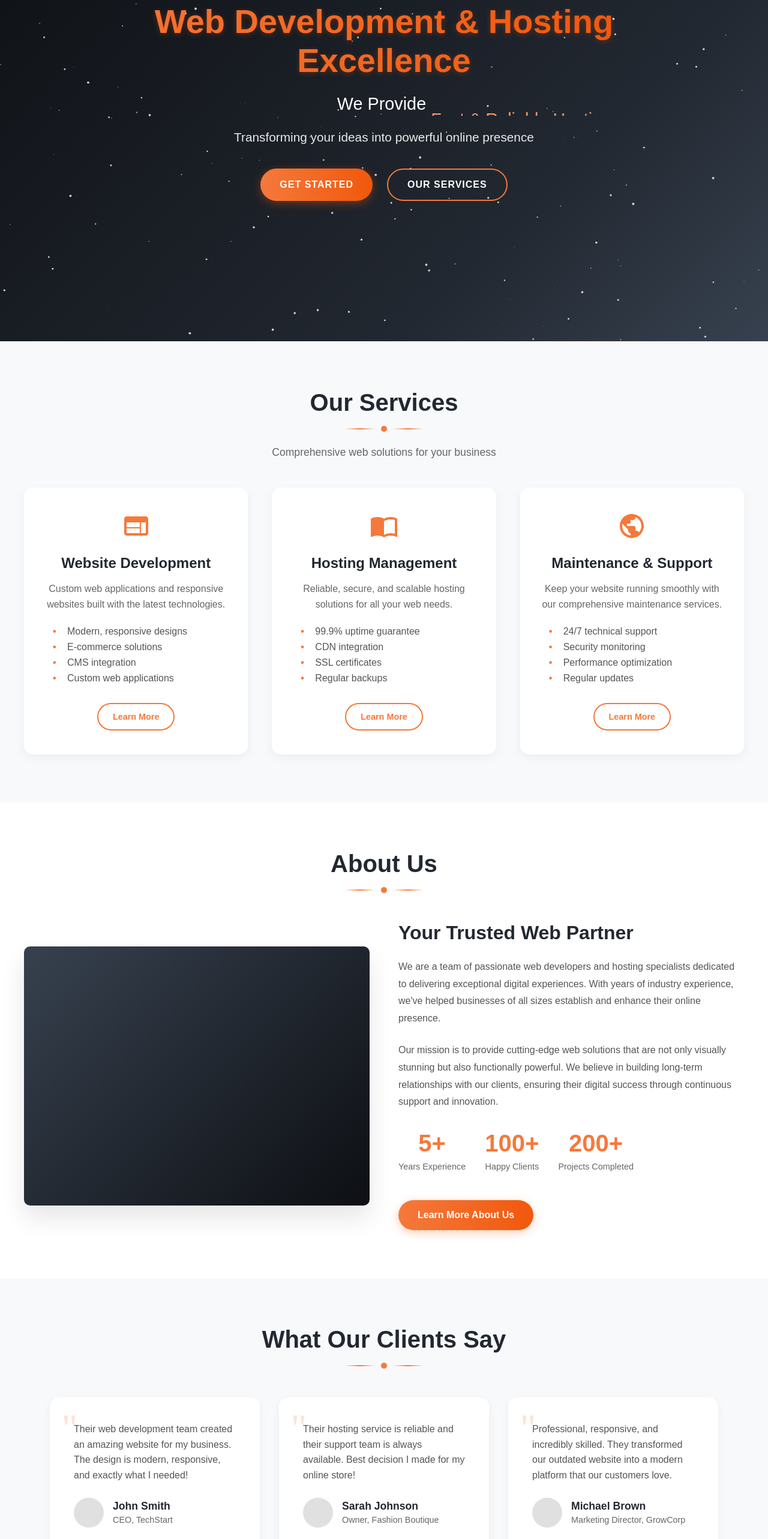
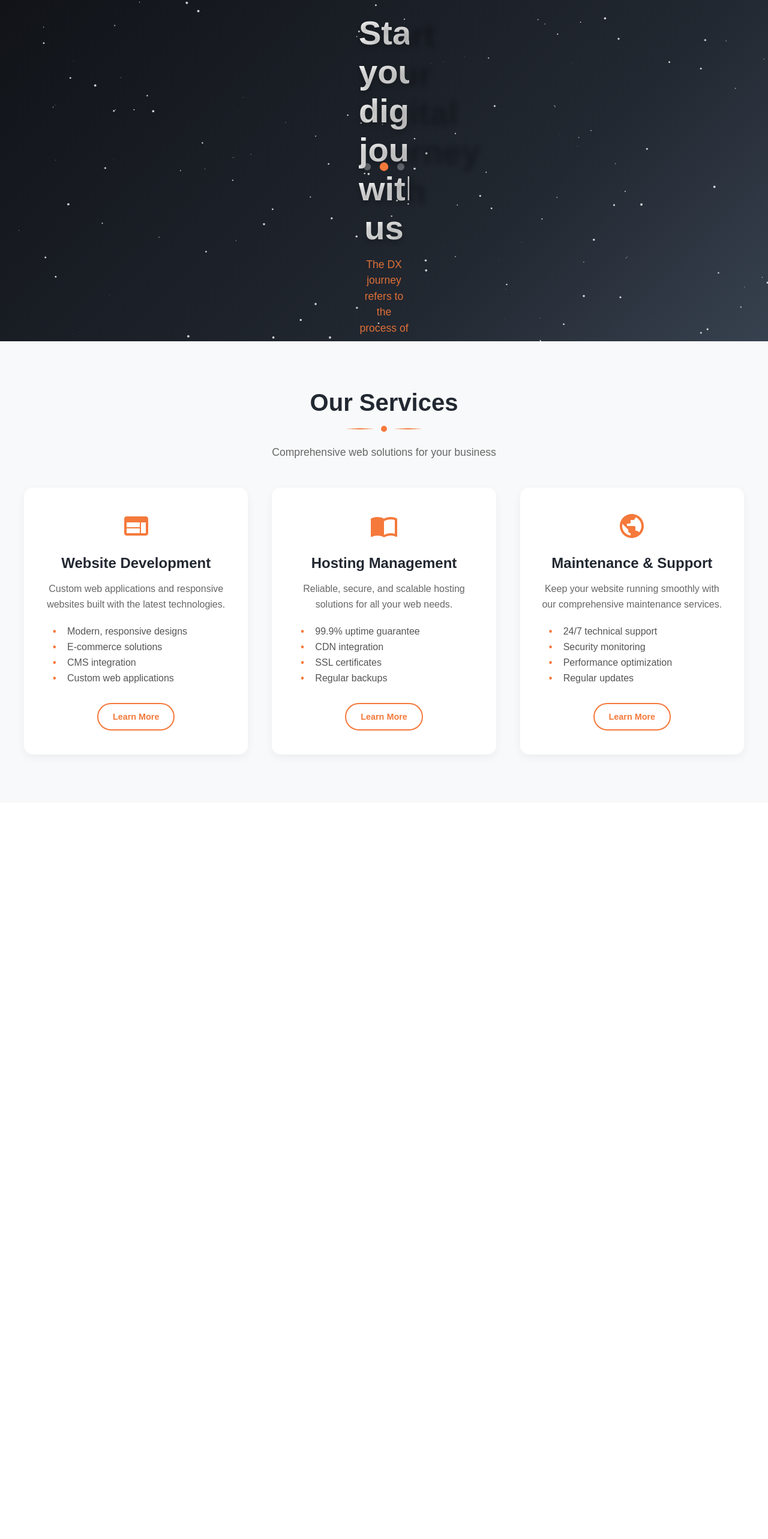
Before and after one commit to SandaruKonara/Taruga, a React (Create React App) app: page / in a window 1280 px wide. Shown: the part 231-2797 px from the top of the page at 60% size. After the commit the page ends 1569 px from the top, so only its background shows below. Built offline with nearby package versions, Linux system fonts and the light colour scheme.

Commit message:
improve css

```diff
--- a/src/pages/Home.css
+++ b/src/pages/Home.css
@@ -20,6 +20,7 @@ body {
 .hero-section {
   position: relative;
   height: 100vh;
+  min-height: 600px;
   display: flex;
   flex-direction: column;
   justify-content: center;
@@ -45,111 +46,115 @@ body {
   z-index: 2;
   max-width: 900px;
   padding: 2rem;
+  text-align: center;
+  color: white;
+}
+
+.hero-slides-container {
+  position: relative;
+  height: 220px;
+  margin-bottom: 30px;
+}
+
+.hero-slide {
+  position: absolute;
+  top: 0;
+  left: 0;
+  width: 100%;
+  opacity: 0;
+  transform: translateY(30px);
+  transition: opacity 0.8s ease, transform 0.8s ease;
+  pointer-events: none;
+}
+
+.hero-slide.active {
+  opacity: 1;
+  transform: translateY(0);
+  pointer-events: auto;
 }
 
 .title {
   font-size: 3.5rem;
   font-weight: 700;
-  margin-bottom: 1.5rem;
-  animation: fadeInDown 1s ease-out;
-  background: linear-gradient(to right, #F5793B, #F1580C);
+  margin-bottom: 1rem;
+  background: linear-gradient(90deg, #ffffff, #e0e0e0);
   -webkit-background-clip: text;
   -webkit-text-fill-color: transparent;
-  text-shadow: 0 2px 10px rgba(241, 88, 12, 0.3);
-}
-
-.rotating-text-container {
-  font-size: 1.8rem;
-  margin-bottom: 1.5rem;
-  height: 2.2rem;
-  font-weight: 500;
-  overflow: hidden;
-}
-
-.rotating-text {
-  display: inline-block;
-  position: relative;
-  color: #F79A6B;
-}
-
-.rotating-text span {
-  position: absolute;
-  top: 0;
-  left: 0;
-  width: 100%;
-  opacity: 0;
-  animation: rotateWords 15s linear infinite;
-  transform: translateY(20px);
-  white-space: nowrap;
-}
-
-@keyframes rotateWords {
-  0%, 5%, 15% {
-    opacity: 0;
-    transform: translateY(20px);
-  }
-  20%, 35% {
-    opacity: 1;
-    transform: translateY(0);
-  }
-  40%, 100% {
-    opacity: 0;
-    transform: translateY(-20px);
-  }
+  text-shadow: 0 4px 10px rgba(0, 0, 0, 0.3);
 }
 
 .subtitle {
-  font-size: 1.3rem;
-  margin-bottom: 2.5rem;
+  font-size: 1.1rem;
+  line-height: 1.5;
+  max-width: 700px;
+  margin: 0 auto 2rem;
   opacity: 0.9;
-  animation: fadeInUp 1s ease-out;
-  font-weight: 300;
-  max-width: 600px;
-  margin-left: auto;
-  margin-right: auto;
+}
+
+.slide-indicators {
+  display: flex;
+  justify-content: center;
+  margin-bottom: 2rem;
+}
+
+.slide-indicator {
+  width: 12px;
+  height: 12px;
+  border-radius: 50%;
+  background-color: rgba(255, 255, 255, 0.3);
+  border: none;
+  margin: 0 8px;
+  cursor: pointer;
+  transition: background-color 0.3s ease, transform 0.3s ease;
+}
+
+.slide-indicator:hover {
+  background-color: rgba(255, 255, 255, 0.5);
+}
+
+.slide-indicator.active {
+  background-color: #F5793B;
+  transform: scale(1.2);
 }
 
 .cta-buttons {
   display: flex;
-  gap: 1.5rem;
   justify-content: center;
-  animation: fadeIn 1.5s ease-out;
+  gap: 16px;
 }
 
 .cta-button {
-  padding: 1rem 2rem;
+  padding: 14px 28px;
   font-size: 1rem;
-  border: none;
+  font-weight: 600;
   border-radius: 30px;
   cursor: pointer;
-  font-weight: 600;
-  transition: transform 0.3s ease, box-shadow 0.3s ease, background-color 0.3s ease;
+  transition: all 0.3s ease;
   text-transform: uppercase;
   letter-spacing: 1px;
+  box-shadow: 0 4px 10px rgba(0, 0, 0, 0.2);
 }
 
 .cta-button.primary {
-  background: linear-gradient(to right, #F5793B, #F1580C);
+  background: linear-gradient(135deg, #F5793B, #e55b27);
   color: white;
-  box-shadow: 0 4px 15px rgba(241, 88, 12, 0.4);
+  border: none;
+}
+
+.cta-button.primary:hover {
+  transform: translateY(-3px);
+  box-shadow: 0 8px 15px rgba(0, 0, 0, 0.3);
 }
 
 .cta-button.secondary {
   background: transparent;
   color: white;
-  border: 2px solid #F5793B;
-}
-
-.cta-button:hover {
-  transform: translateY(-3px);
-}
-
-.cta-button.primary:hover {
-  box-shadow: 0 8px 20px rgba(241, 88, 12, 0.6);
+  border: 2px solid white;
 }
 
 .cta-button.secondary:hover {
-  background: rgba(245, 121, 59, 0.1);
+  background-color: rgba(255, 255, 255, 0.1);
+  transform: translateY(-3px);
 }
 
 /* Section Styles */
@@ -519,6 +524,21 @@ body {
   }
 }
 
+@keyframes rotateWords {
+  0%, 5%, 15% {
+    opacity: 0;
+    transform: translateY(20px);
+  }
+  20%, 35% {
+    opacity: 1;
+    transform: translateY(0);
+  }
+  40%, 100% {
+    opacity: 0;
+    transform: translateY(-20px);
+  }
+}
+
 /* Responsive Design */
 @media (max-width: 992px) {
   .title {
@@ -544,13 +564,12 @@ body {
 }
 
 @media (max-width: 768px) {
+  .hero-slides-container {
+    height: 260px;
+  }
+
   .title {
     font-size: 2.5rem;
-  }
-
-  .rotating-text-container {
-    font-size: 1.3rem;
-    height: 1.6rem;
   }
 
   .subtitle {
@@ -559,10 +578,11 @@ body {
 
   .cta-buttons {
     flex-direction: column;
-    gap: 1rem;
+    gap: 12px;
+  }
+
+  .cta-button {
     width: 100%;
-    max-width: 300px;
-    margin: 0 auto;
   }
 
   .services-grid {
@@ -580,6 +600,10 @@ body {
 }
 
 @media (max-width: 480px) {
+  .hero-slides-container {
+    height: 300px;
+  }
+
   .title {
     font-size: 2rem;
   }
--- a/src/pages/Home.js
+++ b/src/pages/Home.js
@@ -1,9 +1,10 @@
-import React, { useEffect, useRef } from "react";
+import React, { useEffect, useRef, useState } from "react";
 import "./Home.css";
 
 const Home = () => {
   const canvasRef = useRef(null);
   const mouseRef = useRef({ x: 0, y: 0 });
+  const [activeSlide, setActiveSlide] = useState(0);
 
   // Animation for stars background
   useEffect(() => {
@@ -103,14 +104,40 @@ const Home = () => {
     };
   }, []);
 
-  // Array of phrases for the rotating text
-  const rotatingTexts = [
-    "Modern Web Solutions",
-    "Fast & Reliable Hosting",
-    "Responsive Designs",
-    "24/7 Technical Support",
-    "Custom Development"
+  // Hero Slides Data
+  const heroSlides = [
+    {
+      id: 1,
+      title: "Create your Digital future",
+      subtitle: "The term refers to exploring possible, preferable, probable futures of digital technologies, with equal consideration of technical, social, economic, and environmental aspects.",
+      textColor: "#F5793B"
+    },
+    {
+      id: 2,
+      title: "Start your digital journey with us",
+      subtitle: "The DX journey refers to the process of an organization implementing and harnessing digital technology innovation and processes.",
+      textColor: "#F5793B"
+    },
+    {
+      id: 3,
+      title: "Start your school with us",
+      subtitle: "School School School School School School School",
+      textColor: "#F5793B"
+    }
   ];
+
+  // Auto rotate slides every 5 seconds
+  useEffect(() => {
+    const interval = setInterval(() => {
+      setActiveSlide((prev) => (prev + 1) % heroSlides.length);
+    }, 5000);
+    return () => clearInterval(interval);
+  }, [heroSlides.length]);
+
+  // Manual navigation
+  const handleSlideChange = (index) => {
+    setActiveSlide(index);
+  };
 
   return (
     <div className="home-container">
@@ -118,22 +145,32 @@ const Home = () => {
       <div className="hero-section">
         <canvas ref={canvasRef} className="stars-canvas"></canvas>
         <div className="hero-content">
-          <h1 className="title">Web Development & Hosting Excellence</h1>
-          <div className="rotating-text-container">
-            <span>We Provide </span>
-            <span className="rotating-text">
-              {rotatingTexts.map((text, index) => (
-                <span key={index} style={{ animationDelay: `${index * 3}s` }}>
-                  {text}
-                </span>
-              ))}
-            </span>
+          <div className="hero-slides-container">
+            {heroSlides.map((slide, index) => (
+              <div
+                key={slide.id}
+                className={`hero-slide ${index === activeSlide ? 'active' : ''}`}
+              >
+                <h1 className="title">{slide.title}</h1>
+                <p className="subtitle" style={{ color: slide.textColor }}>
+                  {slide.subtitle}
+                </p>
+              </div>
+            ))}
           </div>
-          <p className="subtitle">Transforming your ideas into powerful online presence</p>
-          <div className="cta-buttons">
-            <button className="cta-button primary">Get Started</button>
-            <button className="cta-button secondary">Our Services</button>
+
+          <div className="slide-indicators">
+            {heroSlides.map((_, index) => (
+              <button
+                key={index}
+                className={`slide-indicator ${index === activeSlide ? 'active' : ''}`}
+                onClick={() => handleSlideChange(index)}
+                aria-label={`Slide ${index + 1}`}
+              />
+            ))}
           </div>
+
+
         </div>
       </div>
 
@@ -203,114 +240,7 @@ const Home = () => {
         </div>
       </div>
 
-      {/* About Us Section */}
-      <div className="about-section" id="about">
-        <div className="section-header">
-          <h2>About Us</h2>
-          <div className="section-divider">
-            <span className="divider-line"></span>
-            <span className="divider-icon"></span>
-            <span className="divider-line"></span>
-          </div>
-        </div>
-
-        <div className="about-content">
-          <div className="about-image">
-            <div className="image-container">
-              <div className="image-placeholder"></div>
-            </div>
-          </div>
-          <div className="about-text">
-            <h3>Your Trusted Web Partner</h3>
-            <p>
-              We are a team of passionate web developers and hosting specialists dedicated to delivering exceptional digital experiences. With years of industry experience, we've helped businesses of all sizes establish and enhance their online presence.
-            </p>
-            <p>
-              Our mission is to provide cutting-edge web solutions that are not only visually stunning but also functionally powerful. We believe in building long-term relationships with our clients, ensuring their digital success through continuous support and innovation.
-            </p>
-            <div className="about-stats">
-              <div className="stat-item">
-                <span className="stat-number">5+</span>
-                <span className="stat-label">Years Experience</span>
-              </div>
-              <div className="stat-item">
-                <span className="stat-number">100+</span>
-                <span className="stat-label">Happy Clients</span>
-              </div>
-              <div className="stat-item">
-                <span className="stat-number">200+</span>
-                <span className="stat-label">Projects Completed</span>
-              </div>
-            </div>
-            <button className="about-button">Learn More About Us</button>
-          </div>
-        </div>
-      </div>
-
-      {/* Testimonials Section */}
-      <div className="testimonials-section">
-        <div className="section-header">
-          <h2>What Our Clients Say</h2>
-          <div className="section-divider">
-            <span className="divider-line"></span>
-            <span className="divider-icon"></span>
-            <span className="divider-line"></span>
-          </div>
-        </div>
-
-        <div className="testimonials-container">
-          <div className="testimonial-card">
-            <div className="quote-icon">"</div>
-            <p className="testimonial-text">
-              Their web development team created an amazing website for my business. The design is modern, responsive, and exactly what I needed!
-            </p>
-            <div className="testimonial-author">
-              <div className="author-avatar"></div>
-              <div className="author-info">
-                <h4>John Smith</h4>
-                <p>CEO, TechStart</p>
-              </div>
-            </div>
-          </div>
-
-          <div className="testimonial-card">
-            <div className="quote-icon">"</div>
-            <p className="testimonial-text">
-              Their hosting service is reliable and their support team is always available. Best decision I made for my online store!
-            </p>
-            <div className="testimonial-author">
-              <div className="author-avatar"></div>
-              <div className="author-info">
-                <h4>Sarah Johnson</h4>
-                <p>Owner, Fashion Boutique</p>
-              </div>
-            </div>
-          </div>
-
-          <div className="testimonial-card">
-            <div className="quote-icon">"</div>
-            <p className="testimonial-text">
-              Professional, responsive, and incredibly skilled. They transformed our outdated website into a modern platform that our customers love.
-            </p>
-            <div className="testimonial-author">
-              <div className="author-avatar"></div>
-              <div className="author-info">
-                <h4>Michael Brown</h4>
-                <p>Marketing Director, GrowCorp</p>
-              </div>
-            </div>
-          </div>
-        </div>
-      </div>
-
-      {/* Contact CTA Section */}
-      <div className="contact-cta-section">
-        <div className="cta-content">
-          <h2>Ready to Transform Your Online Presence?</h2>
-          <p>Let's discuss how we can help you achieve your digital goals.</p>
-          <button className="cta-button primary">Contact Us Today</button>
-        </div>
-      </div>
+      {/* Rest of the component remains unchanged */}
     </div>
   );
 };
```
